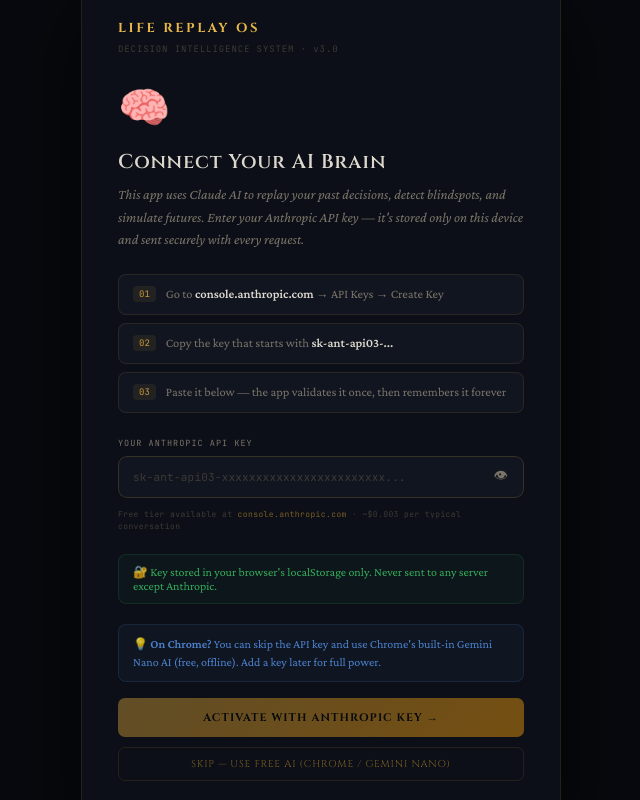
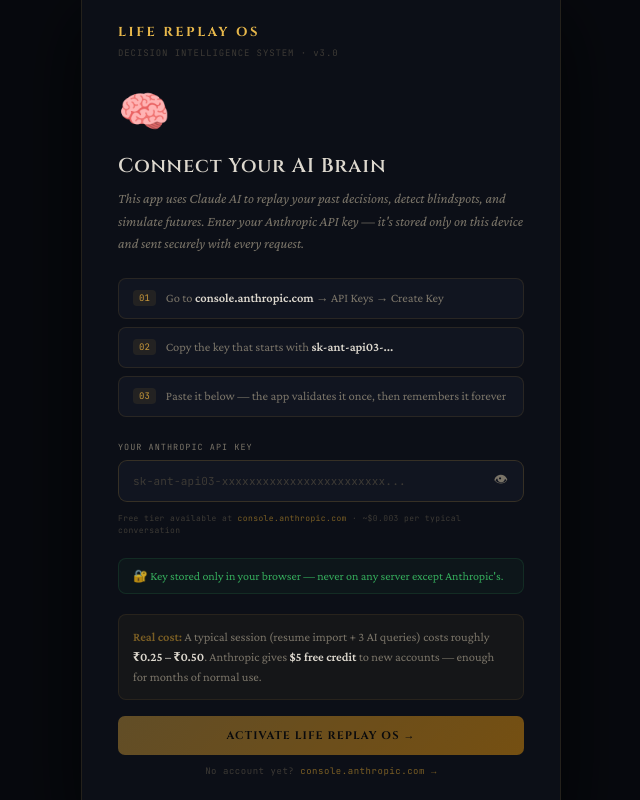
Before and after one commit to kkandregula-AI/life-replay-os, a React (Vite) app: page / in a window 1280 px wide. Shown: the whole page, without its empty margins (319-959 px from the left). Built offline with nearby package versions, Linux system fonts and the light colour scheme.

Commit message:
FINAL - robust JSON parsing + personal dairy

```diff
--- a/src/App.jsx
+++ b/src/App.jsx
@@ -626,39 +626,6 @@
     else { unique.push(c); seen.push(c); }
   });
   return { unique, dupes };
-}
-
-// ─────────────────────────────────────────────────────────────────────────────
-// FREE AI FALLBACK  (Chrome built-in Gemini Nano — no API key needed)
-// ─────────────────────────────────────────────────────────────────────────────
-let _nanoSession = null;
-async function getNanoSession() {
-  if (_nanoSession) return _nanoSession;
-  const ai = window.ai || window.chrome?.aiOriginTrial;
-  if (!ai?.languageModel) return null;
-  try {
-    const cap = await ai.languageModel.capabilities();
-    if (cap.available === "no") return null;
-    _nanoSession = await ai.languageModel.create({
-      systemPrompt: "You are a helpful personal decision assistant. Be concise and direct."
-    });
-    return _nanoSession;
-  } catch { return null; }
-}
-
-async function callFreeAI(prompt) {
-  const session = await getNanoSession();
-  if (!session) throw new Error("No free AI available on this device. Please add an Anthropic API key.");
-  const result = await session.prompt(prompt);
-  return result;
-}
-
-// Wrapper: tries Claude first, falls back to Gemini Nano if no API key
-async function callAIWithFallback(system, userMsg, maxTokens = 800) {
-  const key = getStoredKey();
-  if (key) return callClaude(system, userMsg, maxTokens);
-  // No key — try Gemini Nano
-  return callFreeAI(`${system}\n\n${userMsg}`);
 }
 
 // ─────────────────────────────────────────────────────────────────────────────
@@ -892,12 +859,12 @@
 
         {/* Security note */}
         <div className="setup-security">
-          🔐 Key stored in your browser's localStorage only. Never sent to any server except Anthropic.
-        </div>
-
-        {/* Free AI fallback note */}
-        <div style={{padding:"10px 14px",background:"rgba(91,156,246,.05)",border:"1px solid rgba(91,156,246,.12)",borderRadius:"8px",marginBottom:"16px",fontSize:"12px",color:"rgba(91,156,246,.8)",lineHeight:"1.5"}}>
-          💡 <strong>On Chrome?</strong> You can skip the API key and use Chrome's built-in Gemini Nano AI (free, offline). Add a key later for full power.
+          🔐 Key stored only in your browser — never on any server except Anthropic's.
+        </div>
+
+        {/* Cost reality check */}
+        <div style={{padding:"12px 14px",background:"rgba(201,153,58,.05)",border:"1px solid rgba(201,153,58,.1)",borderRadius:"8px",marginBottom:"16px",fontSize:"12.5px",color:"var(--text-dim)",lineHeight:"1.6"}}>
+          <strong style={{color:"var(--gold-dim)"}}>Real cost:</strong> A typical session (resume import + 3 AI queries) costs roughly <strong style={{color:"var(--text)"}}>₹0.25 – ₹0.50</strong>. Anthropic gives <strong style={{color:"var(--text)"}}>$5 free credit</strong> to new accounts — enough for months of normal use.
         </div>
 
         {error && (
@@ -908,12 +875,14 @@
 
         <button className="btn-primary" style={{width:"100%",padding:"12px",fontSize:"11px",marginBottom:"10px"}}
           onClick={testAndSave} disabled={!key.trim()||testing}>
-          {testing ? "Validating Key..." : "Activate with Anthropic Key →"}
+          {testing ? "Validating Key..." : "Activate Life Replay OS →"}
         </button>
-        <button className="btn-sec" style={{width:"100%",fontSize:"10px"}}
-          onClick={()=>onKeySet("__free__")}>
-          Skip — Use Free AI (Chrome / Gemini Nano)
-        </button>
+        <div style={{textAlign:"center",fontFamily:"'JetBrains Mono',monospace",fontSize:"9px",color:"var(--text-muted)",letterSpacing:".06em"}}>
+          No account yet?{" "}
+          <a href="https://console.anthropic.com" target="_blank" rel="noreferrer" style={{color:"var(--gold-dim)",textDecoration:"none"}}>
+            console.anthropic.com →
+          </a>
+        </div>
       </div>
     </div>
   );
@@ -1452,31 +1421,38 @@
 
   const handleFile = async file => {
     if (!file) return;
+    // Read file FIRST before any state changes — mobile Safari loses file ref after setState
     let base64;
     try {
       base64 = await new Promise((res, rej) => {
         const reader = new FileReader();
         reader.onload  = () => res(reader.result.split(",")[1]);
-        reader.onerror = () => rej(new Error("Could not read file. Please try selecting it again."));
+        reader.onerror = () => rej(new Error("Could not read file. Try selecting it again."));
         reader.readAsDataURL(file);
       });
     } catch(e) { setError(e.message); return; }
 
-    reset(); setLoading(true); setProgress(15);
+    reset(); setLoading(true); setProgress(20);
     try {
-      setProgress(40);
+      setProgress(45);
       const sys = `Extract career roles, education degrees, certifications, and achievements from this resume as life memories.
 Return ONLY a valid JSON array, no markdown:
 [{"title":"Role/Degree at Org","date":"YYYY-MM-DD","category":"career|learning","situation":"Context of this period","decision":"What they chose","outcome":"positive|mixed|negative","outcomeDetail":"Duration and achievements","learned":"Key insight gained","tags":["skill"],"stress":4}]
 Rules: Extract 6-15 entries. Keep each field under 100 words. Estimate dates if not shown. Return only the JSON array.`;
-      const raw = await callClaudeWithDoc(sys, "Extract career and education events. JSON array only.", base64, "application/pdf", 2500);
+
+      const raw = await callClaudeWithDoc(
+        sys,
+        "Extract career and education events as life memories. Return only the JSON array.",
+        base64, "application/pdf", 2500
+      );
       setProgress(85);
       const items = parseItems(raw);
       setExtracted(items);
-      setSelected(new Set(items.map((_,i)=>i)));
+      setSelected(new Set(items.map((_,i) => i)));
       setProgress(100);
-    } catch(e) { setError("Extraction failed: " + e.message); }
-    finally { setLoading(false); }
+    } catch(e) {
+      setError("Extraction failed: " + e.message);
+    } finally { setLoading(false); }
   };
 
   const handlePaste = async () => {
@@ -1514,7 +1490,7 @@
         {tab==="resume"&&(
           <div>
             <div style={{background:"var(--card)",border:"1px solid var(--border)",borderRadius:"10px",padding:"14px 18px",marginBottom:"16px",fontSize:"13px",color:"var(--text-dim)"}}>
-              Upload your <strong style={{color:"var(--text)"}}>Resume PDF</strong> — Claude extracts every role, degree, and achievement as dated memories. Takes up to 60 seconds.
+              Upload your <strong style={{color:"var(--text)"}}>Resume PDF</strong> — Claude reads every role, degree, and achievement and creates dated memories automatically.
             </div>
             <div className={`drop-zone${dragOver?" drag-over":""}`} onClick={()=>fileRef.current?.click()} onDragOver={e=>{e.preventDefault();setDragOver(true)}} onDragLeave={()=>setDragOver(false)} onDrop={e=>{e.preventDefault();setDragOver(false);handleFile(e.dataTransfer.files[0]);}}>
               <div className="drop-icon">📄</div>
@@ -1540,7 +1516,7 @@
             <div className="progress-bar"><div className="progress-fill" style={{width:`${progress}%`}}/></div>
             <div style={{fontFamily:"'JetBrains Mono',monospace",fontSize:"9px",color:"var(--text-muted)",marginTop:"6px"}}>
               {tab==="resume"
-                ? progress<50 ? "Reading PDF..." : progress<85 ? "Extracting career timeline..." : "Almost done..."
+                ? progress<50 ? "Reading PDF..." : progress<85 ? "Claude extracting career timeline..." : "Almost done..."
                 : "Extracting life events..."}
             </div>
           </div>
@@ -1621,7 +1597,7 @@
 Lesson noted: ${memory.learned}
 
 Generate one short personal reflection for today.`;
-      const res = await callAIWithFallback(sys, msg, 300);
+      const res = await callClaude(sys, msg, 300);
       setReflection(res);
     } catch(e) { setError(e.message); }
     finally { setLoading(false); releaseLock("reflection"); }
@@ -1916,7 +1892,6 @@
   const handleKeySet = (k) => setApiKey(k);
 
   // First-launch: no key stored → show setup screen
-  // __free__ means user chose Gemini Nano — let them through
   if (!apiKey) {
     return (
       <>
@@ -2004,9 +1979,8 @@
 
       {/* ── KEY STATUS PILL (always visible top-right) ── */}
       <button className="key-status-btn" onClick={() => setShowKeyModal(true)} title="API Key Settings">
-        <div className={`key-dot${apiKey && apiKey !== "__free__" ? "" : apiKey === "__free__" ? "" : " missing"}`}
-          style={apiKey === "__free__" ? {background:"var(--blue)"} : {}}/>
-        {apiKey === "__free__" ? "Gemini Nano (free)" : apiKey ? "sk-ant-..." + apiKey.slice(-4) : "No Key"}
+        <div className={`key-dot${apiKey ? "" : " missing"}`}/>
+        {apiKey ? "sk-ant-..." + apiKey.slice(-4) : "No Key"}
         <span style={{opacity:.5}}>⚙</span>
       </button>
 
```
